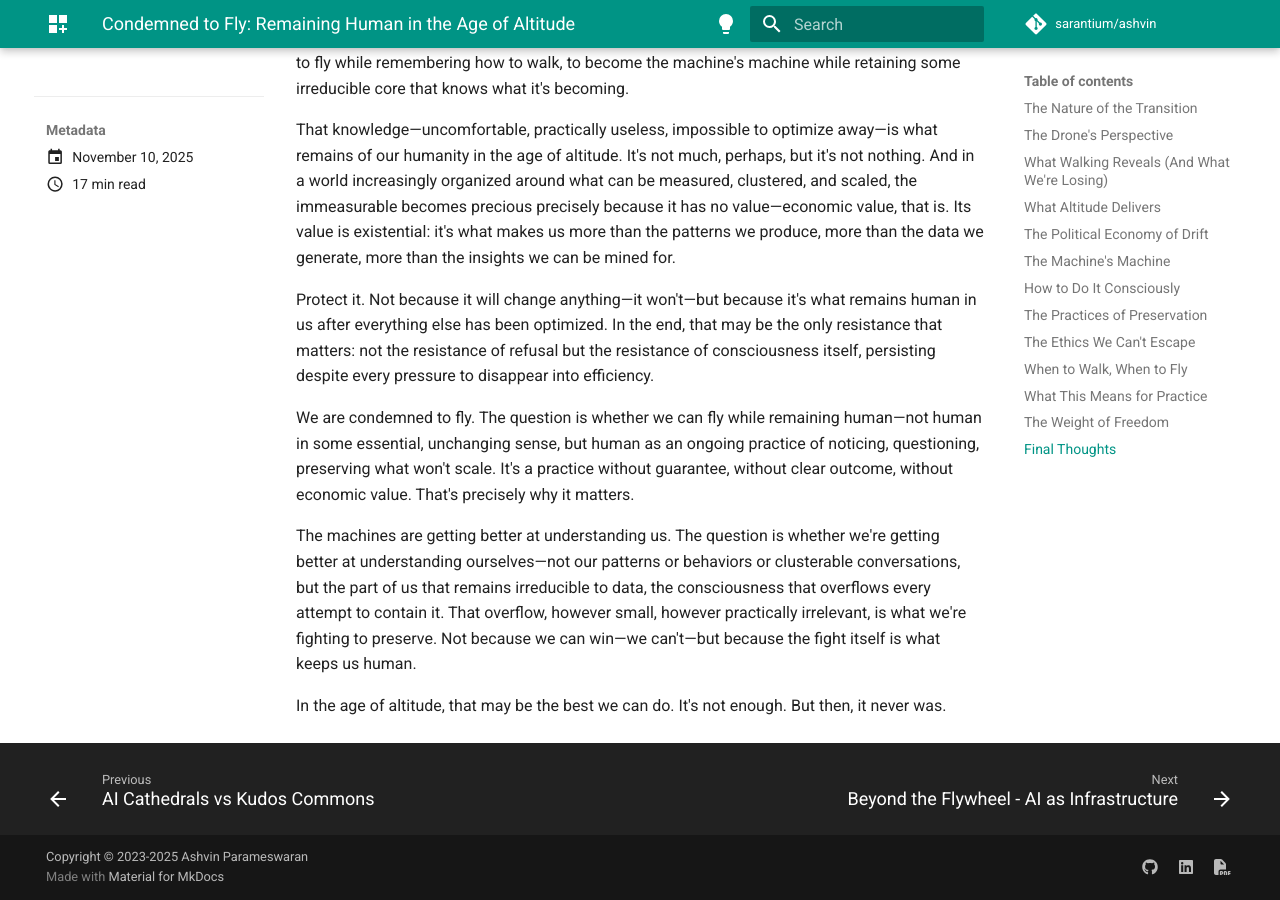
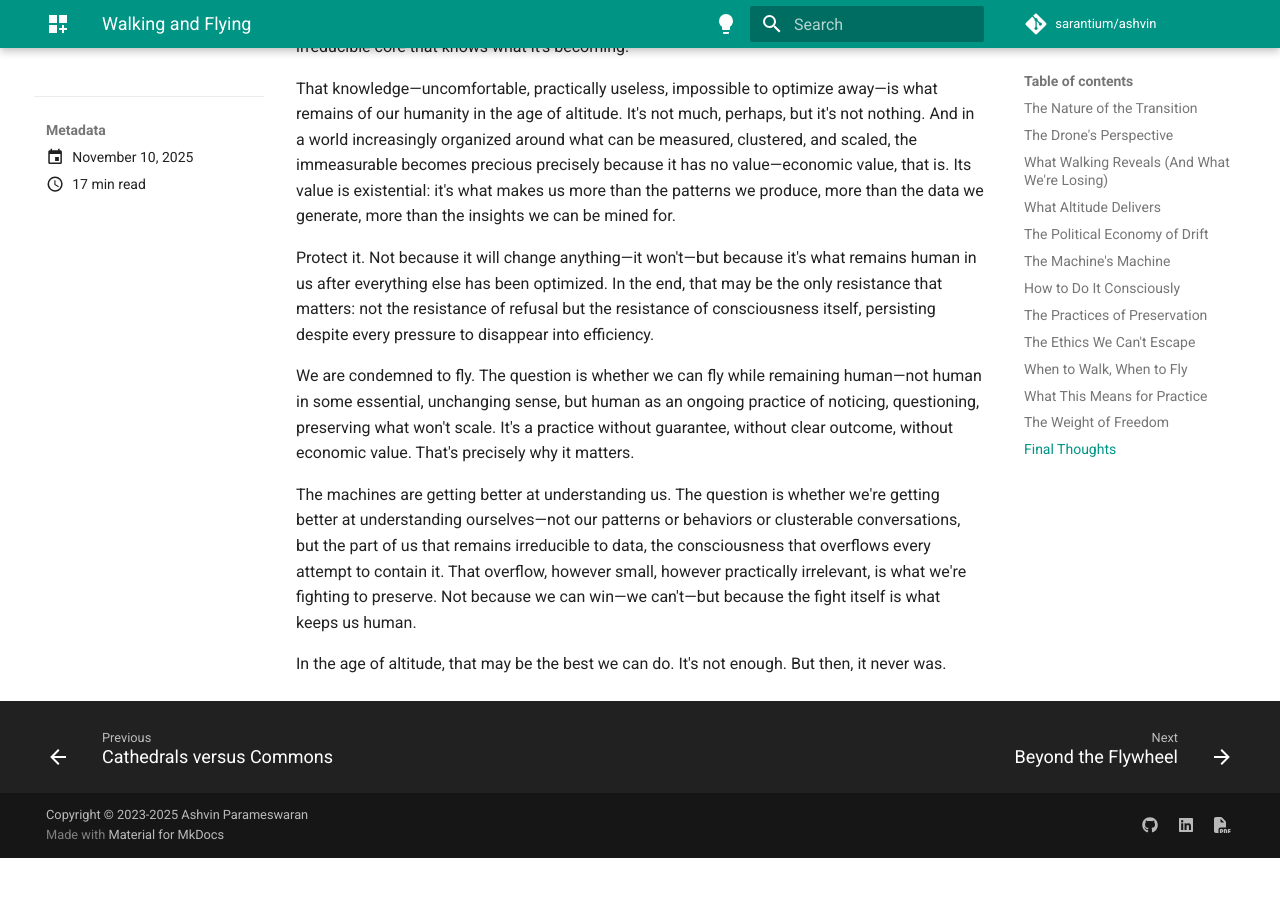
Before and after one commit to sarantium/ashvin, an MkDocs documentation site: the page built from docs/blog/posts/2025-10-30.md, in a window 1280 px wide and 900 px high, scrolled down 10052 px. Built offline with MkDocs 1.6.1 and Material for MkDocs 9.7.7, drawn with Linux system fonts in a browser that asks for light colours; comment, search, counter and statistics services are not loaded; after the commit the page ends 10910 px from its top, so only the background shows below that; some of the changed text lies outside the part shown.

Commit message:
refactor: add writing philosophy page and simplify blog titles
- Add docs/becoming.md explaining writing philosophy and golem collaboration
- Rename "AI Cathedrals vs Kudos Commons" → "Cathedrals versus Commons"
- Rename "Condemned to Fly: Remaining Human..." → "Walking and Flying"
- Rename "Beyond the Flywheel: AI as Infrastructure" → "Beyond the Flywheel"
- Update blog index with new titles and slugs
- Reorder nav to put About and Becoming before Blog

🤖 Generated with [Claude Code](https://claude.com/claude-code)

Co-Authored-By: Claude Opus 4.5 <noreply@anthropic.com>

```diff
--- a/docs/blog/posts/2025-10-20.md
+++ b/docs/blog/posts/2025-10-20.md
@@ -1,5 +1,5 @@
 ---
-title: Beyond the Flywheel - AI as Infrastructure
+title: Beyond the Flywheel
 date: 2025-11-10
 tags:
   - ai
@@ -8,7 +8,7 @@ tags:
   - governance
 ---
 
-# Beyond the Flywheel: AI as Infrastructure
+# Beyond the Flywheel
 
 For twenty years, we've lived with a particular story about how digital growth works—the flywheel spinning faster with each turn, users attracting more users, data improving services which draw more data; it's a narrative that explained why Amazon felt inevitable, why Facebook seemed unstoppable, why Uber could burn billions and still look like the future. The flywheel wasn't entirely wrong, of course. It captured something real about network effects and compounding advantages; it gave us services that were genuinely transformative, at least for a while. Yet what looked like perpetual motion from one angle, we now see, looked like extraction from another.
 
--- a/docs/blog/posts/2025-10-23.md
+++ b/docs/blog/posts/2025-10-23.md
@@ -1,6 +1,5 @@
 ---
-title: AI Cathedrals vs Kudos Commons
-subtitle: Why markets choose theocracy and states must build sovereignty
+title: Cathedrals versus Commons
 date: 2025-10-23
 tags:
   - ai
--- a/docs/blog/posts/2025-10-30.md
+++ b/docs/blog/posts/2025-10-30.md
@@ -1,5 +1,5 @@
 ---
-title: "Condemned to Fly: Remaining Human in the Age of Altitude"
+title: Walking and Flying
 date: 2025-11-10
 tags:
   - ai
@@ -9,7 +9,7 @@ tags:
   - practice
 ---
 
-# Condemned to Fly: Remaining Human in the Age of Altitude
+# Walking and Flying
 
 There's a particular kind of knowing that comes from walking—from months spent in neighborhoods where you learn which doors open easily and which remain forever closed, from conversations that drift and return like tides, from the smell of cooking that tells you more about a place than any survey could capture. Ethnographers have walked like this for decades: slowly, attentively, building trust one cup of coffee at a time, noticing the things people don't say as carefully as the things they do. It's intimate work, this ground-level knowing; embodied, reciprocal, achingly slow.
 
--- a/mkdocs.yml
+++ b/mkdocs.yml
@@ -86,6 +86,7 @@ extra_css:
   - stylesheets/extra.css
 
 nav:
+  - About: about.md
+  - Becoming: becoming.md
   - Blog:
       - blog/index.md
-  - About: about.md
```
Also changed, not shown: docs/becoming.md (added, +15 -0 lines), docs/blog/index.md (+3 -3 lines).
